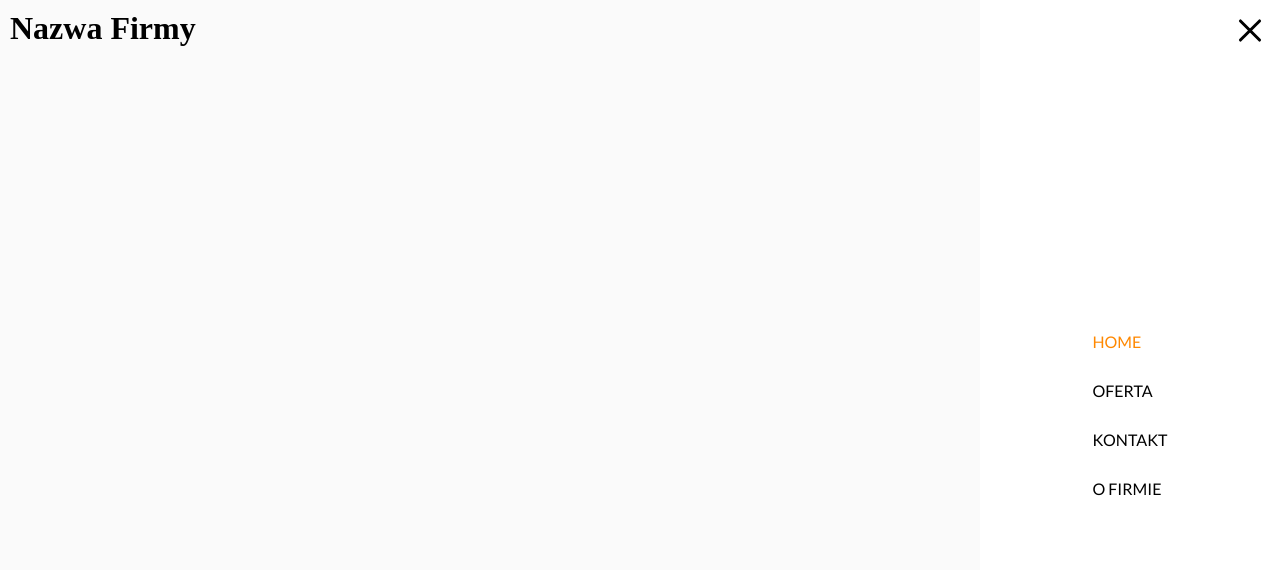
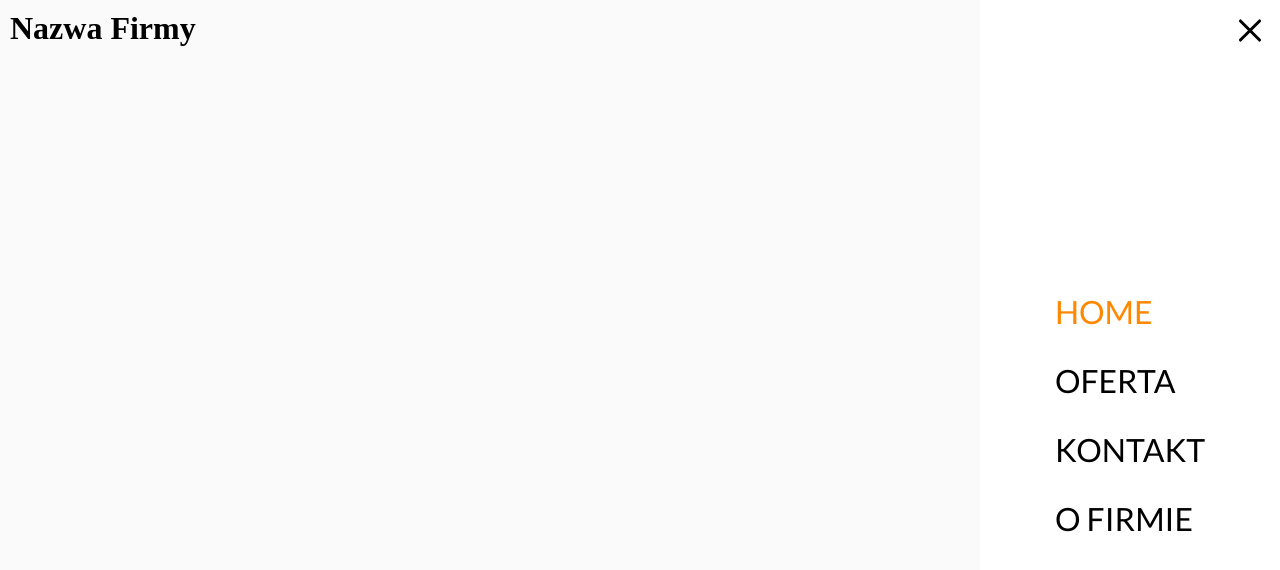
Before and after one commit to danielkuzminski/company_landing, a React (Create React App) app: page / in a window 1280 px wide. Both pictures are taken after a click on the element 1250 px from the left and 30 px from the top of the page. Shown: the top 570 px of the page. Built offline with nearby package versions, Linux system fonts and the light colour scheme; a web font is replaced by a local one.

Commit message:
navbar component issue fixed

```diff
--- a/src/App.js
+++ b/src/App.js
@@ -6,13 +6,20 @@ import Contact from './pages/Contact'
 import Offer from './pages/Offer'
 import NotFound from './pages/NotFound';
 import Navbar from './components/Navbar'
+import { useState } from 'react';
 
 
 function App() {
+  const [cross, setCross] = useState(false)
+
+  const handleClick = () => {
+    setCross(!cross)
+  }
+
   return (
     <div className="App">
       <BrowserRouter>
-        <Navbar />
+        <Navbar cross={cross} handleClick={handleClick}/>
         <Switch>
           <Route exact path='/'>
             <Home />
--- a/src/components/Navbar.css
+++ b/src/components/Navbar.css
@@ -37,6 +37,7 @@
   width: 300px;
   background-color: #fff;
   height: 100vh;
+  font-size: 2rem;
   display: flex;
   flex-direction: column;
   align-items: center;
--- a/src/components/Navbar.jsx
+++ b/src/components/Navbar.jsx
@@ -2,13 +2,13 @@ import React, { useState } from 'react'
 import './Navbar.css'
 import {NavLink, Link} from 'react-router-dom'
 
-export default function Navbar() {
+export default function Navbar({cross, handleClick}) {
 
-  const [cross, setCross] = useState(false)
+  // const [cross, setCross] = useState(false)
 
-  const handleClick = () => {
-    setCross(!cross)
-  }
+  // const handleClick = () => {
+  //   setCross(!cross)
+  // }
 
   return (
     <nav className='navigation'>
@@ -19,10 +19,10 @@ export default function Navbar() {
       </div>
       {cross &&<section className='navigation-wrapper'>
         <div className={cross ? "nav-links cross" : "nav-links"}>
-          <NavLink exact to='/'>home</NavLink>
-          <NavLink to='/offer'>oferta</NavLink>
-          <NavLink to='/contact'>kontakt</NavLink>
-          <NavLink to='/about'>o firmie</NavLink>
+          <NavLink exact to='/' onClick={handleClick}>home</NavLink>
+          <NavLink to='/offer' onClick={handleClick}>oferta</NavLink>
+          <NavLink to='/contact' onClick={handleClick}>kontakt</NavLink>
+          <NavLink to='/about' onClick={handleClick}>o firmie</NavLink>
         </div>
       </section>}
       <div className={cross ? "hamburger cross" : "hamburger"} onClick={handleClick}>
```
